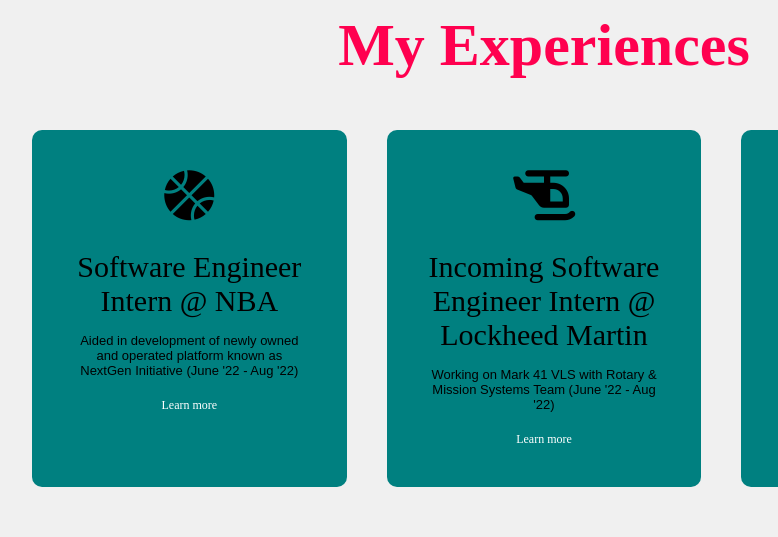
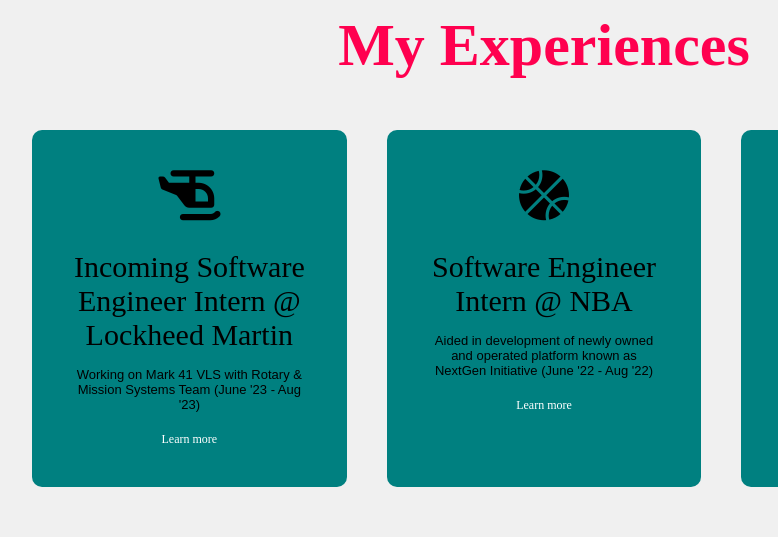
Before and after one commit to amodi4/personal-website, a plain HTML site: page index.html in a window 1280 px wide. Shown: the part 1380-1917 px from the top of the page, 96-874 px from the left. Drawn offline with Linux system fonts and the light colour scheme.

Commit message:
Update index.html

```diff
--- a/index.html
+++ b/index.html
@@ -89,16 +89,16 @@
         <h1 class="sub-title">My Experiences</h1>
         <div class="services-list">
             <div>
+                <i class="fa-solid fa-helicopter"></i>
+                <h2>Incoming Software Engineer Intern @ Lockheed Martin</h2>
+                <p>Working on Mark 41 VLS with Rotary & Mission Systems Team (June '23 - Aug '23)</p>
+                <a href="https://www.lockheedmartin.com/content/dam/lockheed-martin/rms/documents/naval-launchers-and-munitions/MK41-VLS-product-card.pdf">Learn more</a>
+            </div>
+            <div>
                 <i class="fa-solid fa-basketball"></i>
                 <h2>Software Engineer Intern @ NBA</h2>
                 <p>Aided in development of newly owned and operated platform known as NextGen Initiative (June '22 - Aug '22)</p>
                 <a href="https://www.nba.com">Learn more</a>
-            </div>
-            <div>
-                <i class="fa-solid fa-helicopter"></i>
-                <h2>Incoming Software Engineer Intern @ Lockheed Martin</h2>
-                <p>Working on Mark 41 VLS with Rotary & Mission Systems Team (June '22 - Aug '22)</p>
-                <a href="https://www.lockheedmartin.com/content/dam/lockheed-martin/rms/documents/naval-launchers-and-munitions/MK41-VLS-product-card.pdf">Learn more</a>
             </div>
             <div>
                 <i class="fa-brands fa-app-store-ios"></i>
```
